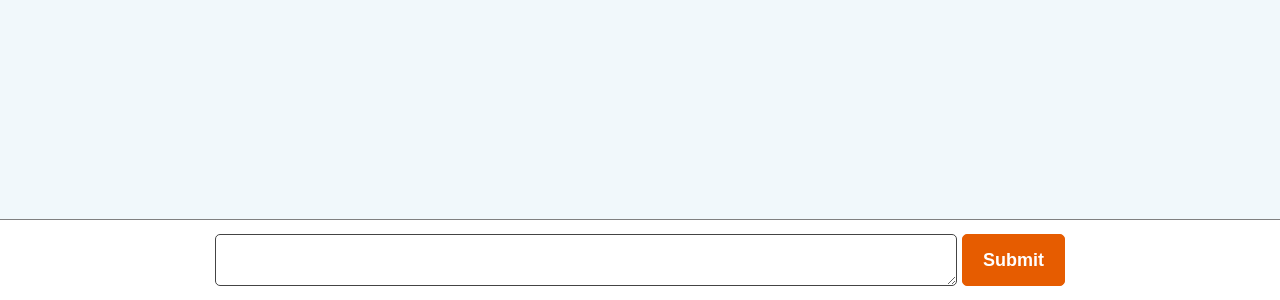
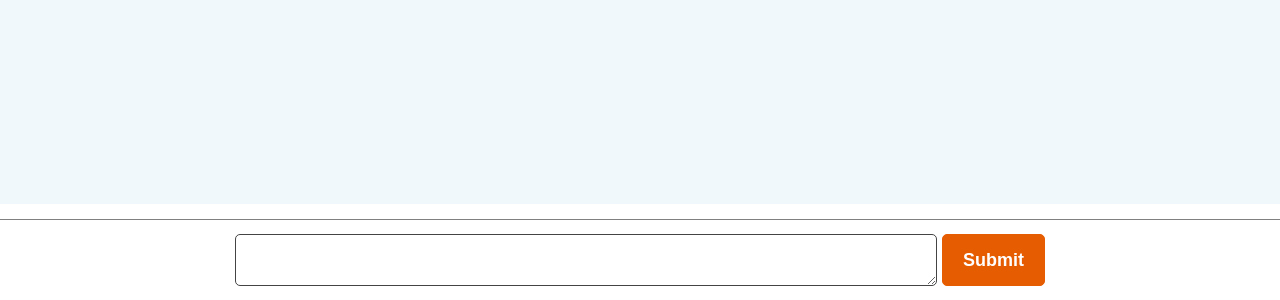
Before and after one commit to FinnCummins/citizensinformation, a React (Create React App) app in the folder taxbuddy-frontend/: page / in a window 1280 px wide. Shown: the part 500-800 px from the top of the page. Built offline with nearby package versions, Linux system fonts and the light colour scheme.

Commit message:
fix chat window height

```diff
--- a/taxbuddy-frontend/src/App.css
+++ b/taxbuddy-frontend/src/App.css
@@ -9,7 +9,7 @@
   flex-direction: column;
   overflow-y: auto;
   background-color: #F1F8FB;
-  height: 90vh;
+  height: 88vh;
   overflow-y: scroll;
 }
 
--- a/taxbuddy-frontend/src/MessageInput.css
+++ b/taxbuddy-frontend/src/MessageInput.css
@@ -12,7 +12,7 @@
   font-size: 18px;
   border-radius: 5px;
   height: 30px;
-  width: 90vh;
+  width: 85vh;
   overflow: hidden;
 }
 
```
